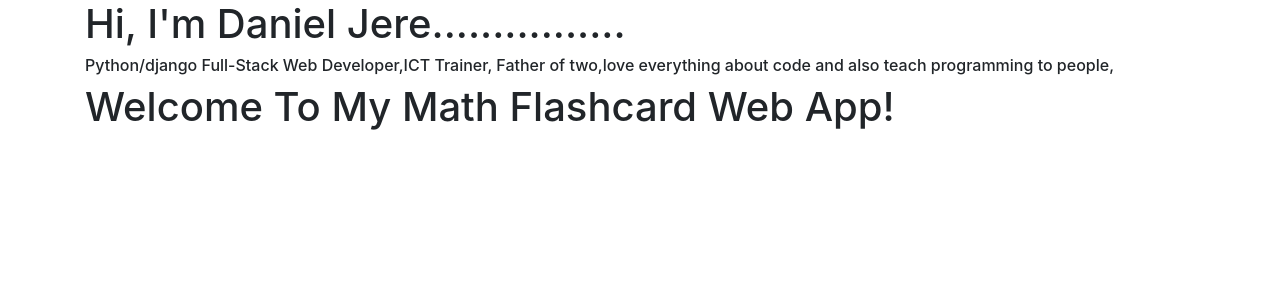
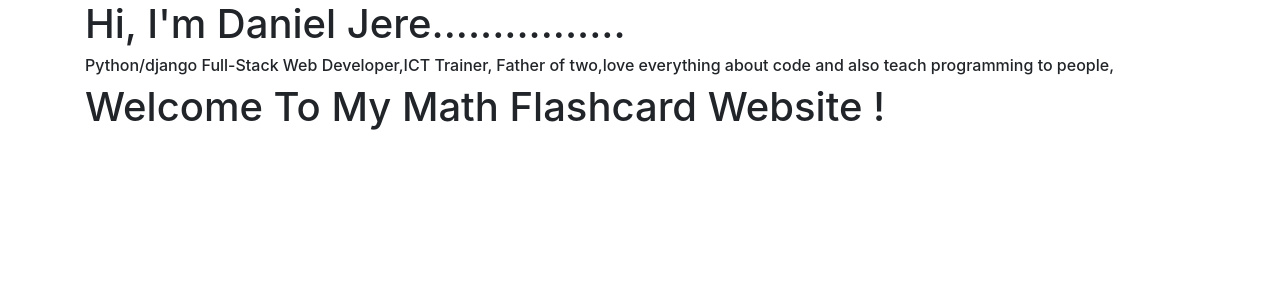
Before and after one commit to 1972daniel/django-math-flash-cards, a Django app: page / in a window 1280 px wide. Shown: the part 498-800 px from the top of the page. Run offline with Django 3.2, Linux system fonts and the light colour scheme; some libraries are stand-ins or nearby versions.

Commit message:
tweaked home page

```diff
--- a/website/templates/home.html
+++ b/website/templates/home.html
@@ -8,5 +8,5 @@
   <img src="static/images/crop.png">
   <h1>Hi, I'm Daniel Jere................</h1>
 <h6>Python/django Full-Stack Web Developer,ICT Trainer, Father of two,love everything about code and also teach programming to people,  </h6>
- <h1>Welcome To My Math Flashcard Web App!</h1>
+ <h1>Welcome To My Math Flashcard Website !</h1>
 {% endblock %}
```
